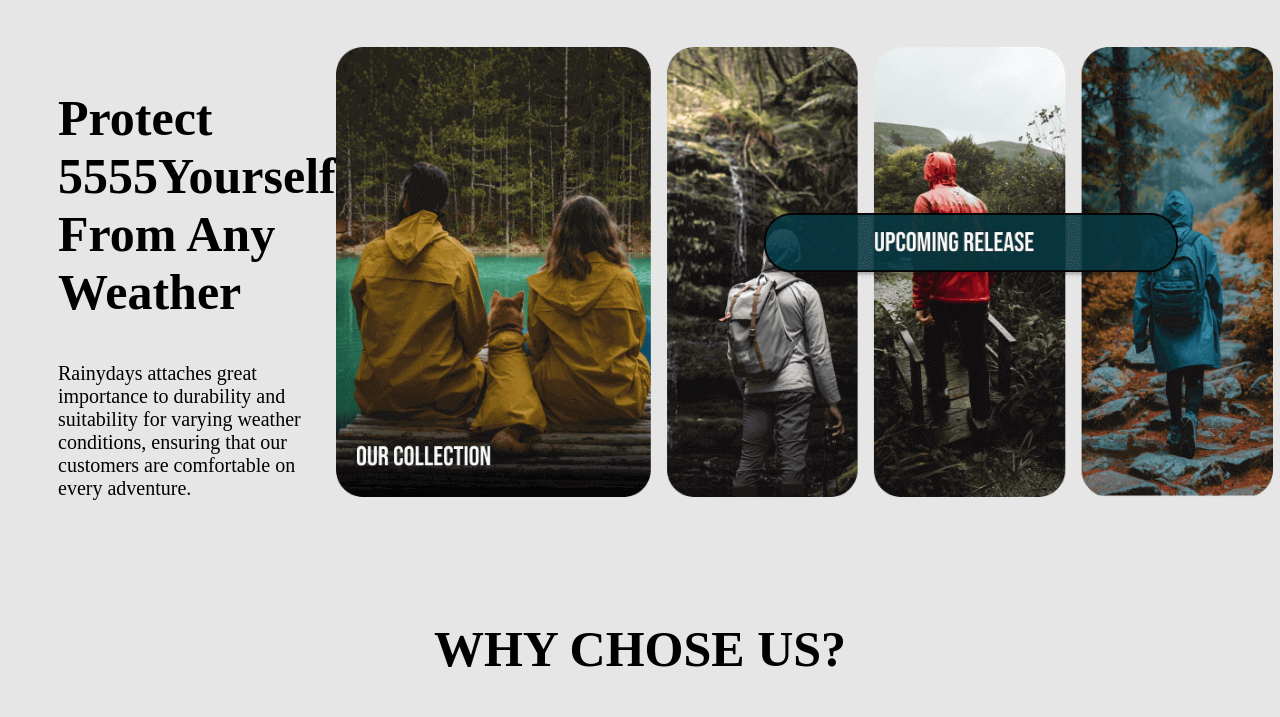
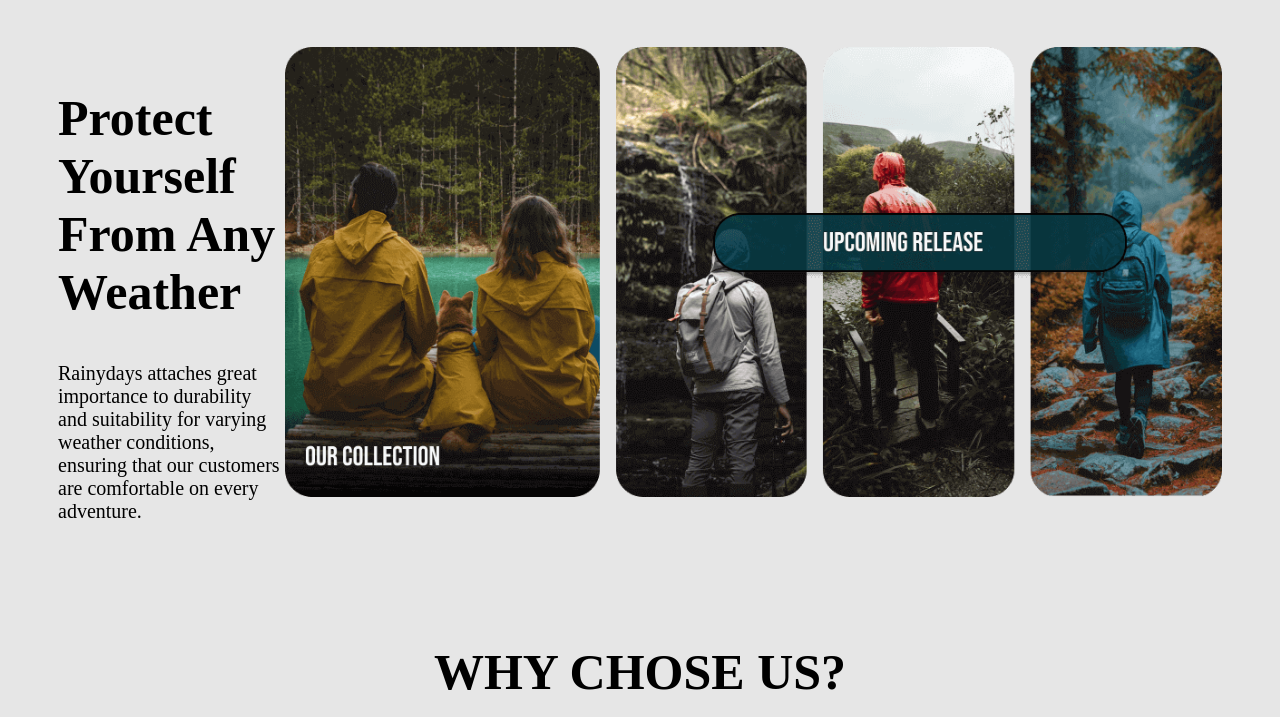
Before and after one commit to Liban-M1/RainyDays, a plain HTML site: page index.html in a window 1280 px wide. Shown: the part 63-780 px from the top of the page. Drawn offline with Linux system fonts and the light colour scheme.

Commit message:
Update index.html

```diff
--- a/index.html
+++ b/index.html
@@ -23,7 +23,7 @@
     <main>
         <section class="home-banner">
             <div class="home-banner-content">
-                <h1>Protect 5555Yourself From Any Weather</h1>
+                <h1>Protect Yourself From Any Weather</h1>
                 <p>Rainydays attaches great importance to durability and suitability for varying weather conditions, ensuring that our customers are comfortable on every adventure.</p>
             </div>
             <div class="hero-gallery" >
```
